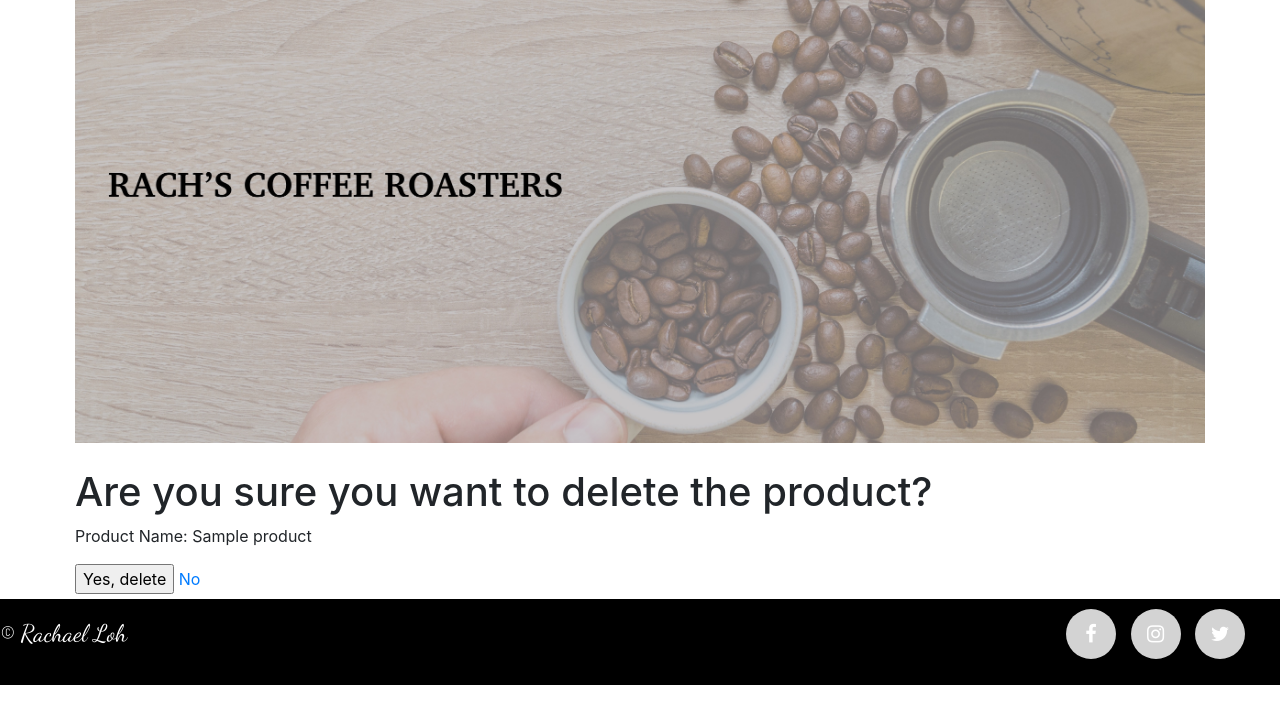
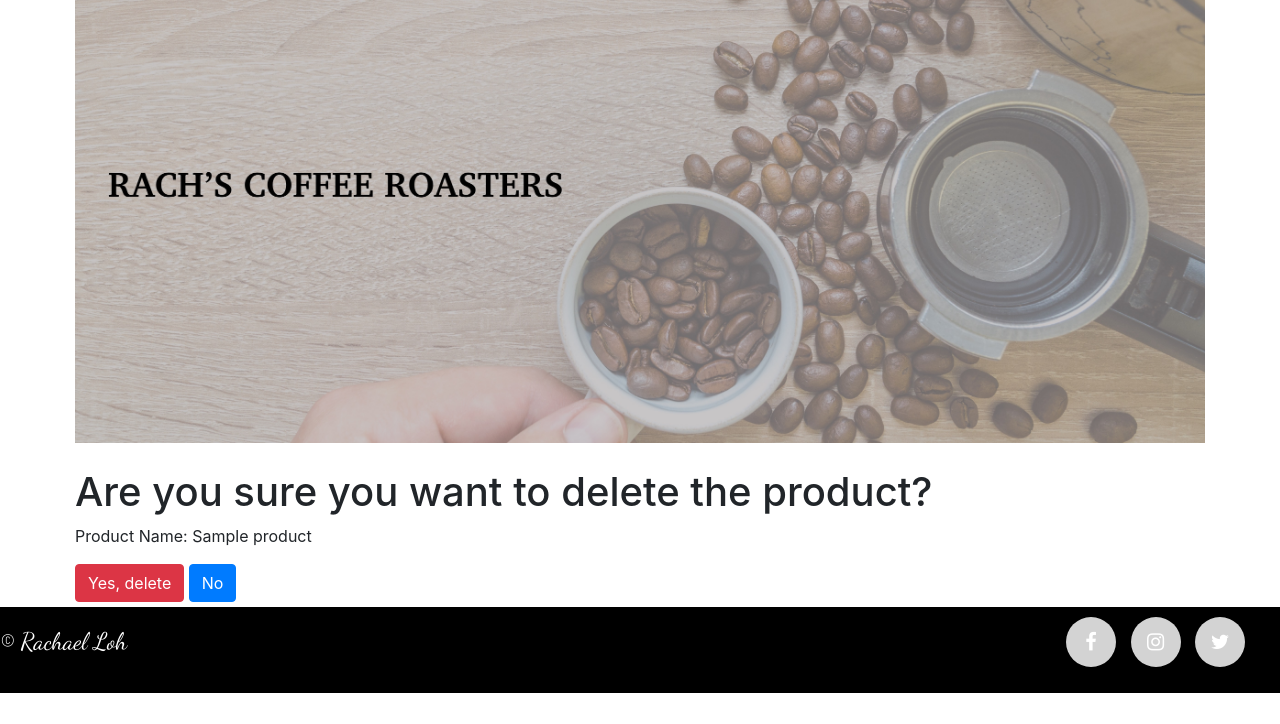
Before and after one commit to rachaelloh/django-barista, a Django app: template catalog/templates/catalog/confirm_delete_product.template.html in a window 1280 px wide. Shown: the part 76-800 px from the top of the page. Run offline with Django 3.2, Linux system fonts and the light colour scheme; the template is opened without the code that fills it: most values are stand-ins (such as "Sample title", 1, 10 or a date in 2020); some libraries are stand-ins or nearby versions.

Commit message:
edited delete route.

```diff
--- a/catalog/templates/catalog/confirm_delete_product.template.html
+++ b/catalog/templates/catalog/confirm_delete_product.template.html
@@ -5,7 +5,7 @@
     <p>Product Name: {{product.name}}</p>
     <form method='POST' action='{% url "delete_product" product_id=product.id %}'>
         {% csrf_token %}
-        <input type='submit' value='Yes, delete'>
-        <a href='{% url "show_products" %}'>No</a>
+        <input class='btn btn-danger' type='submit' value='Yes, delete'>
+        <a class='btn btn-primary' href='{% url "show_products" %}'>No</a>
     </form>
 {% endblock %}
--- a/catalog/templates/catalog/products.template.html
+++ b/catalog/templates/catalog/products.template.html
@@ -87,7 +87,7 @@
                     </span>
                     {% if user.is_authenticated and user.is_superuser %}
                         <p><a href="{% url 'update_product' product_id=product.id %}" class="btn btn-primary">Update Product</a></p>
-                        <p><a href="{% url 'delete_product' product_id=product.id %}" class="btn btn-danger">Delete Product</a></p>
+                        <p><a href="{% url 'confirm_delete_product' product_id=product.id %}" class="btn btn-danger">Delete Product</a></p>
                     {% endif %}
                     </div>
                     </form>
--- a/catalog/urls.py
+++ b/catalog/urls.py
@@ -6,6 +6,6 @@ urlpatterns = [
     path('', show_products, name='show_products'),
     path('create', create_product, name='create_product'),
     path('update/<product_id>', update_product, name='update_product'),
-    path('confirm_delete/<product_id>', confirm_delete_product),
+    path('confirm_delete/<product_id>', confirm_delete_product, name='confirm_delete_product'),
     path('actually_delete/<product_id>', actually_delete_product, name='delete_product'),
 ]
```
